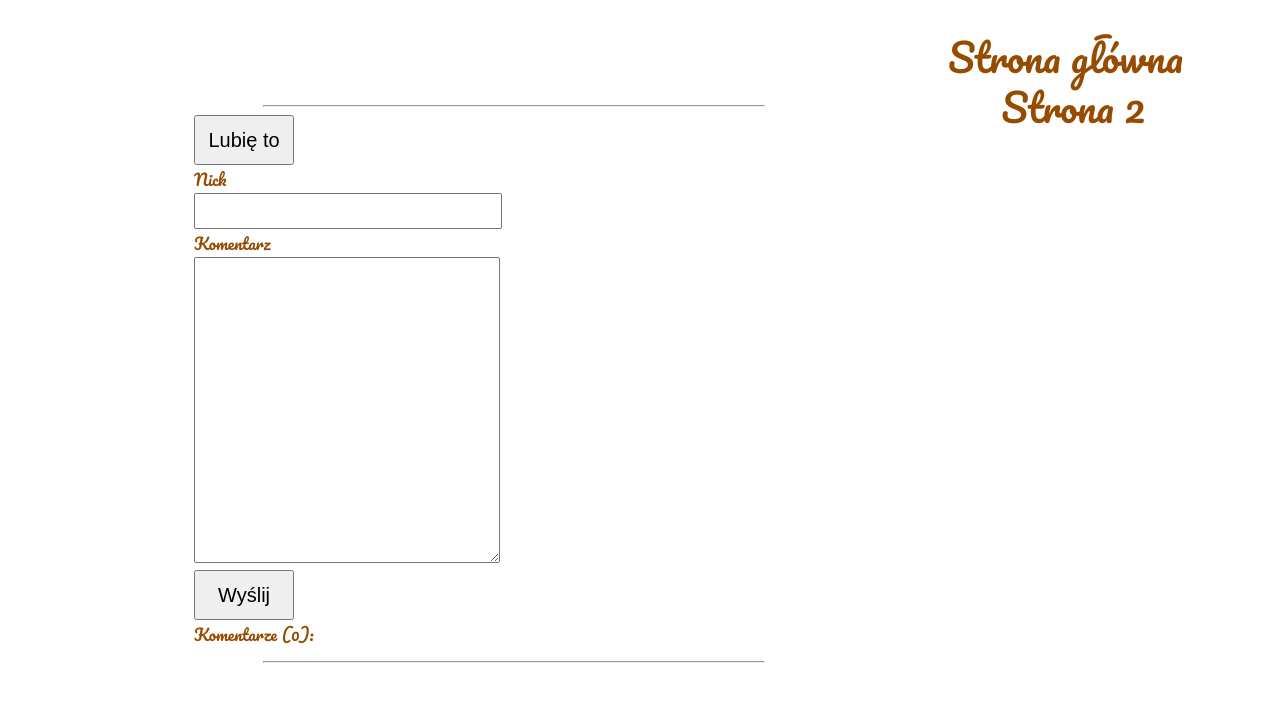
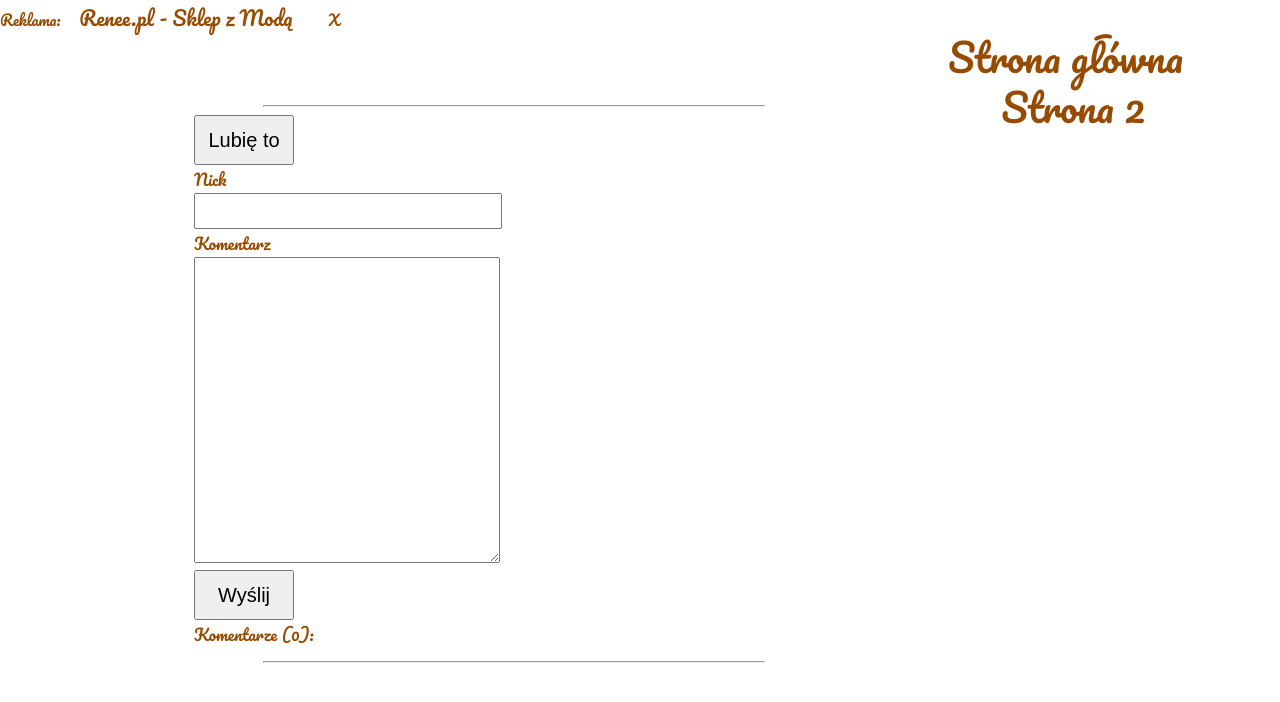
Before and after one commit to PawelGawlik/Mypoems, a website: page public/poem.html in a window 1280 px wide. Drawn offline with Linux system fonts and the light colour scheme; files whose address does not match are found by name.

Commit message:
advertising handler

```diff
--- a/public/javascripts/poem.js
+++ b/public/javascripts/poem.js
@@ -6,10 +6,22 @@ const comments = document.getElementsByClassName("comments");
 const path = location.pathname;
 const param = path.split('/')[2];
 const button = document.getElementsByTagName('button');
+const adv = document.querySelector('.advertisement');
+const off = document.querySelector('.off');
+const a = document.querySelector('.advertisement>a');
 button[0].onclick = function () {
     fetch(`/likes/${param}`)
     this.remove();
 }
+off.onclick = () => {
+    adv.remove();
+}
+const links = ["https://tmlead.pl/redirect/190176_2282", "https://tmlead.pl/redirect/190176_2289", "https://tmlead.pl/redirect/190176_2265", "https://tmlead.pl/redirect/190176_2262"];
+const desc = ["TaniaKsiążka.pl - księgarnia online", "Deichmann.com - sklep z butami online", "Lidl Polska – Bezpieczne zakupy w lidlowych cenach", "Renee.pl - Sklep z Modą"];
+const param2 = Math.floor(Math.random() * 4);
+const href = links[param2];
+a.setAttribute('href', href);
+a.innerText = desc[param2];
 /*const commentDisplay = (param3) => {
     const param1 = document.createElement("p");
     const param2 = document.createTextNode(poem.comments[i][param3]);
--- a/public/poem.html
+++ b/public/poem.html
@@ -33,6 +33,12 @@
     </div>
     <a href="/" class="back">Strona główna</a>
     <a href="/page2.html" class="back2">Strona 2</a>
+    <div class="advertisement">
+        <p>Reklama:</p>
+        <a href="https://tmlead.pl/redirect/190176_2282">TaniaKsiążka.pl - księgarnia online</a>
+        <p class="off">X</p>
+    </div>
+</body>
 </body>
 
 </html>
--- a/public/stylesheets/main.css
+++ b/public/stylesheets/main.css
@@ -170,6 +170,29 @@ hr {
     width: 50%;
 }
 
+input[name="hidden"] {
+    display: none;
+}
+
+.advertisement {
+    position: fixed;
+    z-index: 2;
+}
+
+.advertisement>p {
+    display: inline-block;
+    font-size: 15px;
+    width: 75px;
+}
+
+.advertisement>a {
+    font-size: 20px;
+}
+
+.off {
+    text-align: center;
+    cursor: pointer;
+}
 
 @media all and (max-width: 550px) {
     body {
@@ -246,6 +269,16 @@ hr {
     article {
         font-size: 6vw;
     }
+
+    .advertisement>p {
+        width: 20px;
+        font-size: 5px;
+    }
+
+    .advertisement>a {
+        font-size: 10px;
+    }
+
 }
 
 @media all and (min-width: 351px) and (max-width: 400px) {
```
Also changed, not shown: public/index.html (+5 -0 lines), public/javascripts/main.js (+13 -6 lines), public/page2.html (+5 -0 lines).
